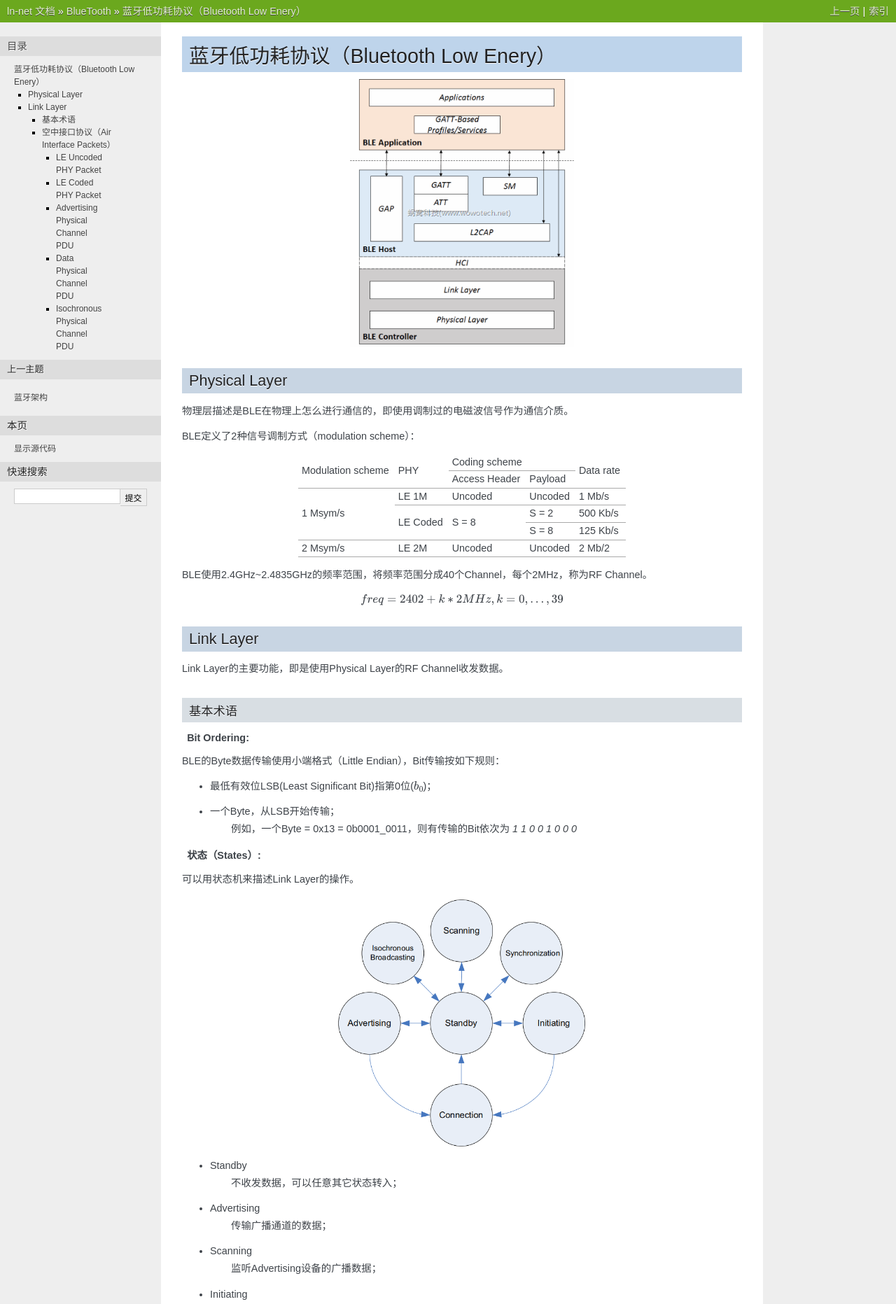
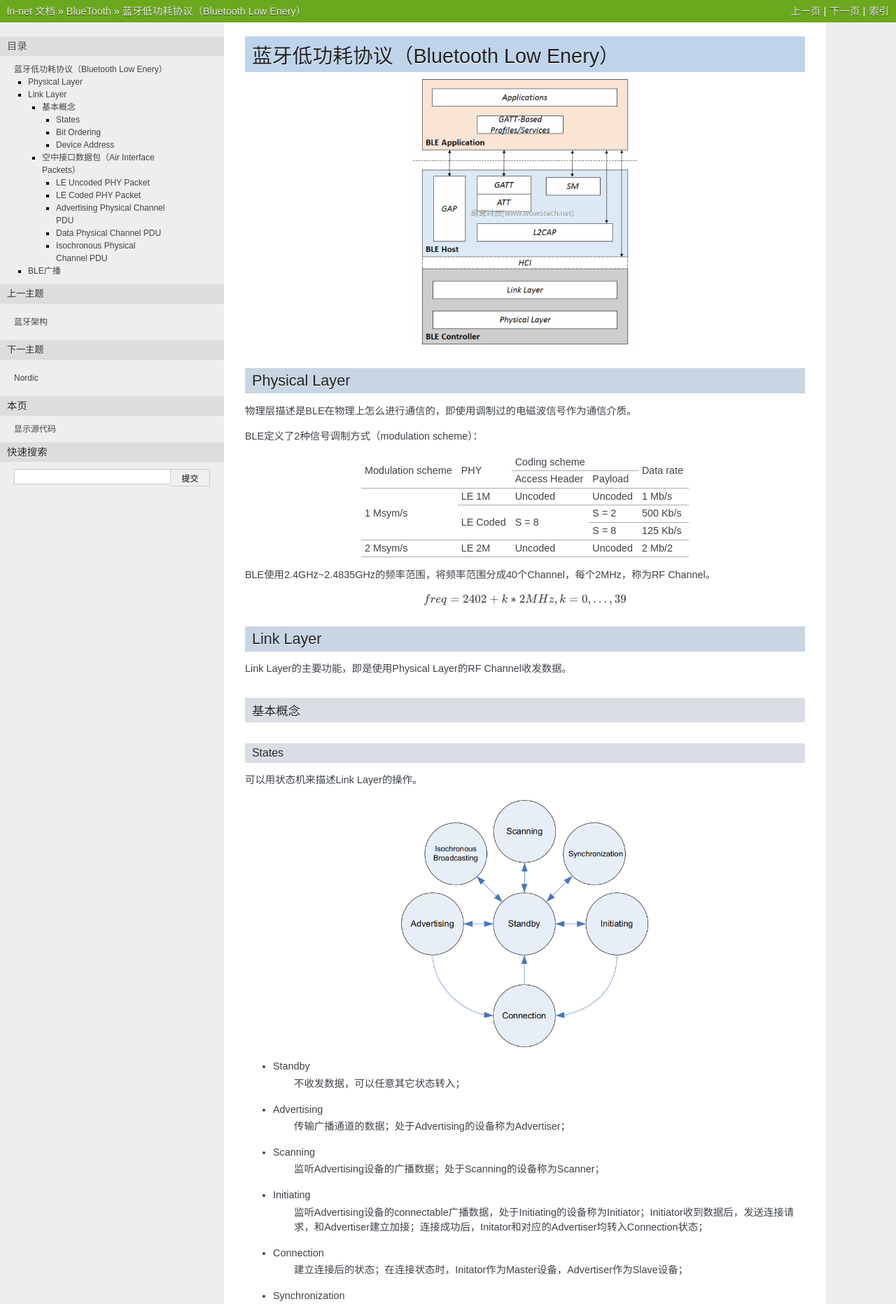
Before and after one commit to yehuohan/ln-net, a Sphinx documentation site: the page built from doc/source/bt/low-energy.rst, in a window 1280 px wide. Shown: the top 1863 px of the page at 70% size. Built offline with Sphinx 7.4.7, drawn with Linux system fonts in a browser that asks for light colours; some of the changed text lies outside the part shown.

Commit message:
docs: add profile content, add nordic-nrf.md

```diff
--- a/doc/source/bt/bluetooth.rst
+++ b/doc/source/bt/bluetooth.rst
@@ -7,9 +7,11 @@
 
     architecture
     low-energy
+    nordic-nrf
 
 
 *参考*:
 
 * `bluetooth core specification <https://www.bluetooth.com/zh-cn/specifications/bluetooth-core-specification/>`_
+* `bluetooth profiles overview <https://www.bluetooth.com/zh-cn/specifications/profiles-overview/>`_
 * `wowotech bluetooth <http://www.wowotech.net/sort/bluetooth>`_
--- a/doc/source/bt/low-energy.rst
+++ b/doc/source/bt/low-energy.rst
@@ -40,19 +40,11 @@
 
 Link Layer的主要功能，即是使用Physical Layer的RF Channel收发数据。
 
-基本术语
+基本概念
 ''''''''
 
-:Bit Ordering:
-
-BLE的Byte数据传输使用小端格式（Little Endian），Bit传输按如下规则：
-
-* 最低有效位LSB(Least Significant Bit)指第0位(:math:`b_0`)；
-* 一个Byte，从LSB开始传输；
-    例如，一个Byte = 0x13 = 0b0001_0011，则有传输的Bit依次为 `1 1 0 0 1 0 0 0`
-
-
-:状态（States）:
+States
+""""""
 
 可以用状态机来描述Link Layer的操作。
 
@@ -64,16 +56,16 @@
     不收发数据，可以任意其它状态转入；
 
 * Advertising
-    传输广播通道的数据；
+    传输广播通道的数据；处于Advertising的设备称为Advertiser；
 
 * Scanning
-    监听Advertising设备的广播数据；
+    监听Advertising设备的广播数据；处于Scanning的设备称为Scanner；
 
 * Initiating
-    监听Advertising设备的connectable广播数据，收到数据后，发送连接请求，和Advertiser建立加接；连接成功后，Initator和对应的Advertiser均转入Connection状态；
+    监听Advertising设备的connectable广播数据，处于Initiating的设备称为Initiator；Initiator收到数据后，发送连接请求，和Advertiser建立加接；连接成功后，Initator和对应的Advertiser均转入Connection状态；
 
 * Connection
-    建立连接后的状态；并且，Initator成为Master设备，Advertiser成为Slave设备；
+    建立连接后的状态；在连接状态时，Initator作为Master设备，Advertiser作为Slave设备；
 
 * Synchronization
     监听periodic physical channel packets；
@@ -81,11 +73,38 @@
 * Isochronous Broadcasting
     传输isochronous数据包；
 
+根据状态的转换，有以下拓扑结构：
 
-空中接口协议（Air Interface Packets）
-'''''''''''''''''''''''''''''''''''''
+..  image:: img/le-topology.png
+    :scale: 80 %
+    :align: center
 
-（协议的详细说明，请参照 `bluetooth core specification <https://www.bluetooth.com/zh-cn/specifications/bluetooth-core-specification/>`_ ）
+* 发现设备（无箭头）： Advertiser - Scanner
+* 正在连接（虚线箭头）： Advertiser - Initiator
+* 连接成功（实线箭头）： Slave - Master
+
+Bit Ordering
+""""""""""""
+
+BLE的Byte数据传输使用小端格式（Little Endian），Bit传输按如下规则：
+
+* 最低有效位LSB(Least Significant Bit)指第0位(:math:`b_0`)；
+* 一个Byte，从LSB开始传输；
+    例如，一个Byte = 0x13 = 0b0001_0011，则有传输的Bit依次为 ``1 1 0 0 1 0 0 0`` 。
+
+Device Address
+""""""""""""""
+
+一个蓝牙设备使用一个设备地址和地址类型标识；地址类型包括 `public device address` 和 `random device address` ，长度均为48 bit。
+比较2个设备地址时，也需要比较地址类型，只有设备地址和地址类型均相同时，才认为相同。
+
+`random device address` 包括 `static address` 和 `private address` 。
+
+
+空中接口数据包（Air Interface Packets）
+'''''''''''''''''''''''''''''''''''''''
+
+（数据包的详细说明，请参照 `bluetooth core specification <https://www.bluetooth.com/zh-cn/specifications/bluetooth-core-specification/>`_ ）
 
 LE Uncoded PHY Packet
 """""""""""""""""""""
@@ -97,7 +116,7 @@
     :align: center
 
 图中，使用LE 1M PHY收发时，preamble占1个字节；使用LE 2M PHY收发时，preamble占2个字节。
-传输次序依次为 `preamble`, `Access Address`, `PDU`, `CRC`, `Constant Tone Extension` 。
+传输次序依次为 ``preamble``, ``Access Address``, ``PDU``, ``CRC``, ``Constant Tone Extension`` 。
 
 
 LE Coded PHY Packet
@@ -109,11 +128,11 @@
     :scale: 80 %
     :align: center
 
-整个数据包由3部分组成： `preamble`, `FEC block1`, `FEC block2` 。
+整个数据包由3部分组成： ``preamble``, ``FEC block1``, ``FEC block2`` 。
 
-preamble不用编码(coding)；
-FEC block1使用S=8编码；
-FEC block2使用S=2或S=8编码，具体由 `FEC block1` 中的 `CI` 决定。
+`preamble` 不用编码(coding)；
+`FEC block1` 使用S=8编码；
+`FEC block2` 使用S=2或S=8编码，具体由 `FEC block1` 中的 `CI` 决定。
 
 
 Advertising Physical Channel PDU
@@ -133,7 +152,7 @@
     :scale: 80 %
     :align: center
 
-按照 `PDU Type` 可以将PDU分成以下几类：
+按照 ``PDU Type`` 可以将PDU分成以下几类：
 
 * 广播PDU（Advertising PDU）
     - ADV_IND
@@ -193,3 +212,21 @@
 ..  image:: img/ipc-pdu-header.png
     :scale: 80 %
     :align: center
+
+
+BLE广播
+-------
+
+BLE 5.0包括传统广播（Legacy Advertising）和扩展广播（Extended Advertising）。
+
+* 传统广播（Legacy Advertising）
+    使用37、38、39 RF Channel，最大长度37 Byte，即31字节数据+6字节设备地址；
+* 扩展广播（Extended Advertising）
+    除了使用37、38、39 RF Channel，还可以在0~36 RF Channel上传输数据。相对于传统广播，扩展广播的数据长度最大可达255字节；
+
+BLE将37、38、39 RF Channel称为 `primary advertising channels` ，将0~36 RF Channel称为 `general purpose channels` ：
+
+* `primary advertising channels`
+    主广播信道，用于传统广播和发起扩展广播；
+* `general purpose channels`
+    次广播信道，用于AUX_ADV_IND和AUX_CHAIN_IND广播包；
--- a/doc/source/conf.py
+++ b/doc/source/conf.py
@@ -39,6 +39,9 @@
 
 # -- Options for HTML output -------------------------------------------------
 html_theme = 'nature' # 文档主题样式, sphinxdoc, nature
+html_theme_options = {
+    'sidebarwidth': '25%',
+}
 html_static_path = ['_static'] # HTML静态文件(style sheets ...)
 
 
```
Also changed, not shown: doc/source/bt/architecture.rst (+96 -3 lines), doc/source/bt/nordic-nrf.md (added, +55 -0 lines), doc/source/bt/img/gatt.png (added), doc/source/bt/img/le-topology.png (added), doc/source/bt/img/profiles.png (added).
